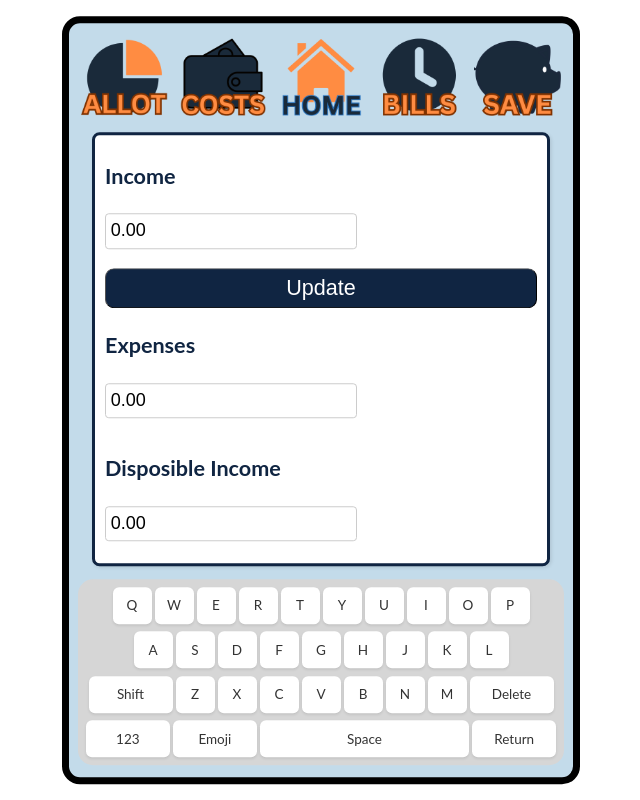
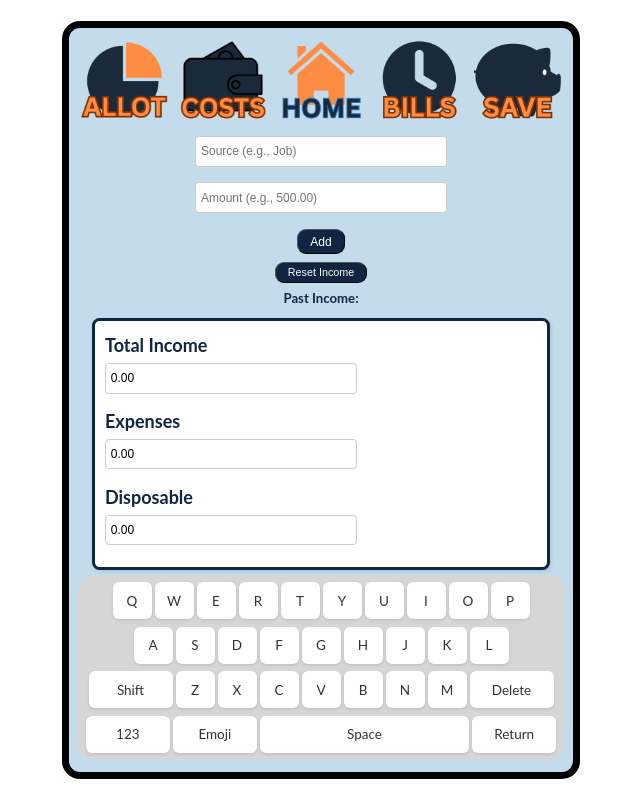
Before and after one commit to jcohen1122/CMSC434_Budget_App, a plain HTML site: page index.html in a window 1280 px wide. Shown: the whole page, without its empty margins (319-959 px from the left). Drawn offline with Linux system fonts and the light colour scheme.

Commit message:
Update index.html

```diff
--- a/index.html
+++ b/index.html
@@ -1,111 +1,149 @@
 <!DOCTYPE html>
 <html lang="en">
 <head>
-    <meta charset="UTF-8">
-    <meta name="viewport" content="width=device-width, initial-scale=1.0">
+ <meta charset="UTF-8" />
+ <meta name="viewport" content="width=device-width, initial-scale=1.0"/>
  <title>Home - Budget Tracker</title>
  <link rel="stylesheet" href="styles.css">
 </head>
-<script>
-    window.onload = function () {
-        // INCOME
-        const savedIncome = localStorage.getItem("user_income");
-        const income = Number(savedIncome) || 0;
-        document.querySelector("#income_box").value = income.toFixed(2);
+<body>
+ <div class="device">
 
-        // EXPENSES
-        const expenses = JSON.parse(localStorage.getItem("expense_history")) || [];
-        const totalExpenses = expenses.reduce((sum, exp) => sum + Number(exp.amount), 0);
-        document.querySelector("#expenses").value = totalExpenses.toFixed(2);
-
-        // REMAINING BUDGET
-        document.querySelector("#net").value = (income - totalExpenses).toFixed(2);
-    };
-
-    function saveData() {
-      const input = document.querySelector("#income_box").value;
-      localStorage.setItem("user_income", input);
-      location.reload();
-    };
-</script>
-<body>
-    <div class = "device">
-        <br><br><br><br><br><br><br>
-        <form>
-            <h2>Income</h2>
-            <!-- Will change value to pull from user's manually inputted income -->
-            <input type="text" value = "100000.00" id = "income_box" class = "input_box">
-            <button onclick = "saveData()">Update</button>
-            <!-- Will change value to pull from user's manually inputted income -->
-            <h2>Expenses</h2>
-            <input type="text" value = "20000.00" id = "expenses" class = "input_box" readonly>
-            <h2>Disposible Income</h2>
-            <input type="text" value = "80000.00" id = "net" class="input_box" readonly>
-        </form>
+   <!-- NAVIGATION ICONS -->
    <div class="tabcontainer">
      <button class="image-button" onclick="window.location.href='budget.html'">
        <img src="icons/budget.png" alt="Budget" class="default" width="115px">
        <img src="icons/budget2.png" alt="Budget Hover" class="hover" width="115px">
      </button>
      <button class="image-button" onclick="window.location.href='add_expense.html'">
-              <img src="icons/expense.png" alt="Budget" class="default" width="115px">
-              <img src="icons/expense2.png" alt="Budget Hover" class="hover" width="115px">
+       <img src="icons/expense.png" alt="Expense" class="default" width="115px">
+       <img src="icons/expense2.png" alt="Expense Hover" class="hover" width="115px">
      </button>
      <button onclick="window.location.href='index.html'">
        <img src="icons/home2.png" alt="Home" width="115px">
      </button>
      <button class="image-button" onclick="window.location.href='bill_tracker.html'">
-              <img src="icons/bills.png" alt="Budget" class="default" width="115px">
-              <img src="icons/bills2.png" alt="Budget Hover" class="hover" width="115px">
+       <img src="icons/bills.png" alt="Bills" class="default" width="115px">
+       <img src="icons/bills2.png" alt="Bills Hover" class="hover" width="115px">
      </button>
      <button class="image-button" onclick="window.location.href='goal.html'">
-              <img src="icons/savingsgoal.png" alt="Budget" class="default" width="115px">
-              <img src="icons/savingsgoal2.png" alt="Budget Hover" class="hover" width="115px">
+       <img src="icons/savingsgoal.png" alt="Goal" class="default" width="115px">
+       <img src="icons/savingsgoal2.png" alt="Goal Hover" class="hover" width="115px">
      </button>
    </div>
-        <br>
+
+   <!-- SPACER TO LOWER CONTENT -->
+   <div style="height: 8rem;"></div>
+
+   <!-- INCOME INPUTS -->
+   <div style="display: flex; flex-direction: column; align-items: center; gap: 0.3rem;">
+     <input type="text" id="income_label" placeholder="Source (e.g., Job)" class="input_box" style="height: 1.6rem; font-size: 1rem;" />
+     <input type="number" id="income_amount" placeholder="Amount (e.g., 500.00)" class="input_box" style="height: 1.6rem; font-size: 1rem;" />
+     <button type="button" onclick="addIncome()" style="font-size: 1rem; padding: 0.4rem 1rem;">Add</button>
+     <button type="button" onclick="resetIncome()" style="font-size: 0.9rem; padding: 0.3rem 1rem; margin-top: 0.3rem;">Reset Income</button>
+   </div>
+
+   <!-- BIGGER PAST INCOME -->
+   <div style="font-size: 1.1rem; margin-top: 0.6rem; font-weight: bold; text-align: center;">
+     Past Income:
+     <ul id="income_list" style="list-style: none; padding-left: 0; margin: 0.4rem 0 0 0; font-weight: normal;"></ul>
+   </div>
+
+   <!-- SUMMARY FIELDS WITHOUT BOX -->
+   <form style="margin-top: 0.6rem; width: 90%;">
+     <label for="income_box" style="font-weight: bold;">Total Income</label>
+     <input type="text" id="income_box" class="input_box" readonly style="font-size: 1rem; height: 1.6rem; margin-bottom: 0.5rem;">
+
+     <label for="expenses" style="font-weight: bold;">Expenses</label>
+     <input type="text" id="expenses" class="input_box" readonly style="font-size: 1rem; height: 1.6rem; margin-bottom: 0.5rem;">
+
+     <label for="net" style="font-weight: bold;">Disposable</label>
+     <input type="text" id="net" class="input_box" readonly style="font-size: 1rem; height: 1.6rem;">
+   </form>
+
+   <!-- KEYBOARD -->
+   <div style="margin-top: auto;"></div>
    <div class="keyboard">
      <div class="row">
-              <div class="key">Q</div>
-              <div class="key">W</div>
-              <div class="key">E</div>
-              <div class="key">R</div>
-              <div class="key">T</div>
-              <div class="key">Y</div>
-              <div class="key">U</div>
-              <div class="key">I</div>
-              <div class="key">O</div>
-              <div class="key">P</div>
+       <div class="key">Q</div><div class="key">W</div><div class="key">E</div><div class="key">R</div><div class="key">T</div>
+       <div class="key">Y</div><div class="key">U</div><div class="key">I</div><div class="key">O</div><div class="key">P</div>
      </div>
      <div class="row">
-              <div class="key">A</div>
-              <div class="key">S</div>
-              <div class="key">D</div>
-              <div class="key">F</div>
-              <div class="key">G</div>
-              <div class="key">H</div>
-              <div class="key">J</div>
-              <div class="key">K</div>
-              <div class="key">L</div>
+       <div class="key">A</div><div class="key">S</div><div class="key">D</div><div class="key">F</div><div class="key">G</div>
+       <div class="key">H</div><div class="key">J</div><div class="key">K</div><div class="key">L</div>
      </div>
      <div class="row">
-              <div class="key wide">Shift</div>
-              <div class="key">Z</div>
-              <div class="key">X</div>
-              <div class="key">C</div>
-              <div class="key">V</div>
-              <div class="key">B</div>
-              <div class="key">N</div>
-              <div class="key">M</div>
-              <div class="key wide">Delete</div>
+       <div class="key wide">Shift</div><div class="key">Z</div><div class="key">X</div><div class="key">C</div>
+       <div class="key">V</div><div class="key">B</div><div class="key">N</div><div class="key">M</div><div class="key wide">Delete</div>
      </div>
      <div class="row">
-              <div class="key wide">123</div>
-              <div class="key wide">Emoji</div>
-              <div class="key space">Space</div>
-              <div class="key wide">Return</div>
+       <div class="key wide">123</div><div class="key wide">Emoji</div>
+       <div class="key space">Space</div><div class="key wide">Return</div>
      </div>
    </div>
  </div>
+
+ <script>
+   function getIncomeHistory() {
+     return JSON.parse(localStorage.getItem("income_history")) || [];
+   }
+
+   function saveIncomeHistory(history) {
+     localStorage.setItem("income_history", JSON.stringify(history));
+   }
+
+   function addIncome() {
+     const label = document.getElementById("income_label").value.trim();
+     const amount = parseFloat(document.getElementById("income_amount").value);
+
+     if (!label || isNaN(amount) || amount <= 0) {
+       alert("Please enter a valid source and amount.");
+       return;
+     }
+
+     const history = getIncomeHistory();
+     history.push({ label, amount, date: new Date().toISOString() });
+     saveIncomeHistory(history);
+
+     document.getElementById("income_label").value = '';
+     document.getElementById("income_amount").value = '';
+
+     renderIncomeList();
+     updateTotalIncome();
+   }
+
+   function resetIncome() {
+     localStorage.removeItem("income_history");
+     renderIncomeList();
+     updateTotalIncome();
+   }
+
+   function updateTotalIncome() {
+     const history = getIncomeHistory();
+     const total = history.reduce((sum, entry) => sum + Number(entry.amount), 0);
+     const expenses = JSON.parse(localStorage.getItem("expense_history")) || [];
+     const totalExpenses = expenses.reduce((sum, exp) => sum + Number(exp.amount), 0);
+
+     document.getElementById("income_box").value = total.toFixed(2);
+     document.getElementById("expenses").value = totalExpenses.toFixed(2);
+     document.getElementById("net").value = (total - totalExpenses).toFixed(2);
+   }
+
+   function renderIncomeList() {
+     const list = document.getElementById("income_list");
+     const history = getIncomeHistory();
+     list.innerHTML = '';
+     history.slice(-2).reverse().forEach(entry => {
+       const li = document.createElement("li");
+       li.textContent = `${entry.label}: $${entry.amount.toFixed(2)} on ${new Date(entry.date).toLocaleDateString()}`;
+       list.appendChild(li);
+     });
+   }
+
+   window.onload = function () {
+     renderIncomeList();
+     updateTotalIncome();
+   };
+ </script>
 </body>
 </html>
```
Lines whose indentation alone changed are shown as unchanged.
